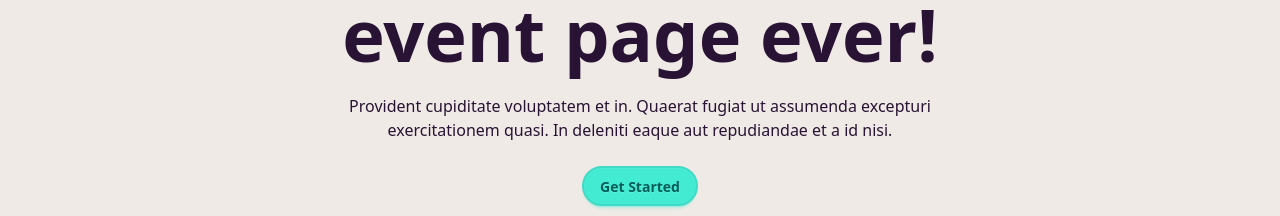
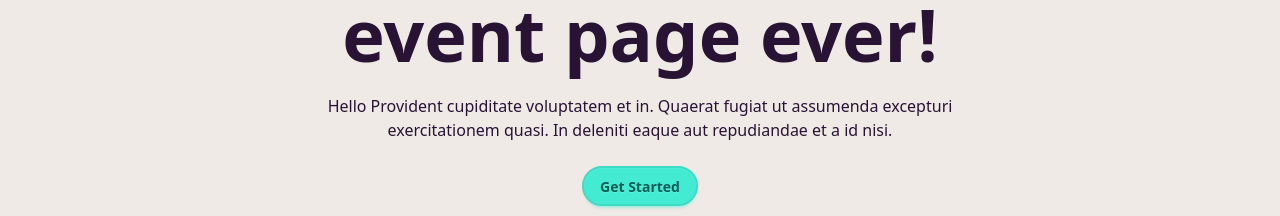
Before and after one commit to haplorhine/webdevelopment-25, a Vue app in the folder event-app-frontend/: page / in a window 1280 px wide. Shown: the part 399-615 px from the top of the page. Built offline with nearby package versions, Linux system fonts and the light colour scheme.

Commit message:
Change welcome text

```diff
--- a/event-app-frontend/src/pages/HomeView.vue
+++ b/event-app-frontend/src/pages/HomeView.vue
@@ -3,7 +3,7 @@ import TheHero from '@/components/organisms/TheHero.vue'
 
 const heading = 'This is the best event page ever!'
 const text =
-  'Provident cupiditate voluptatem et in. Quaerat fugiat ut assumenda excepturi exercitationem quasi. In deleniti eaque aut repudiandae et a id nisi.'
+  'Hello Provident cupiditate voluptatem et in. Quaerat fugiat ut assumenda excepturi exercitationem quasi. In deleniti eaque aut repudiandae et a id nisi.'
 </script>
 
 <template>
```
